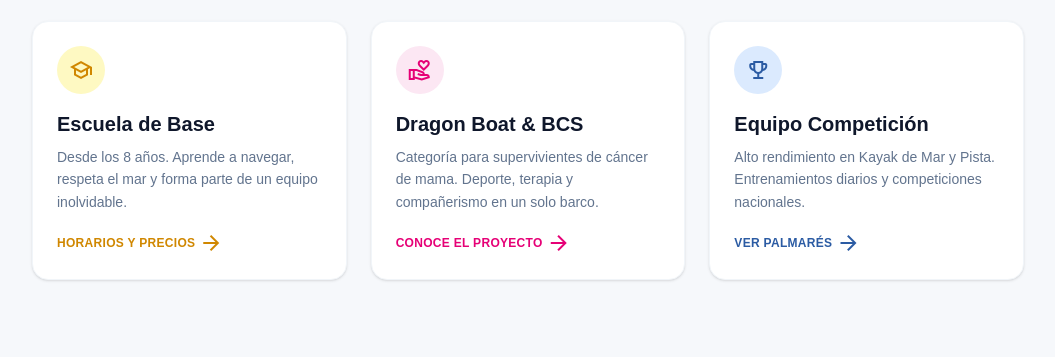
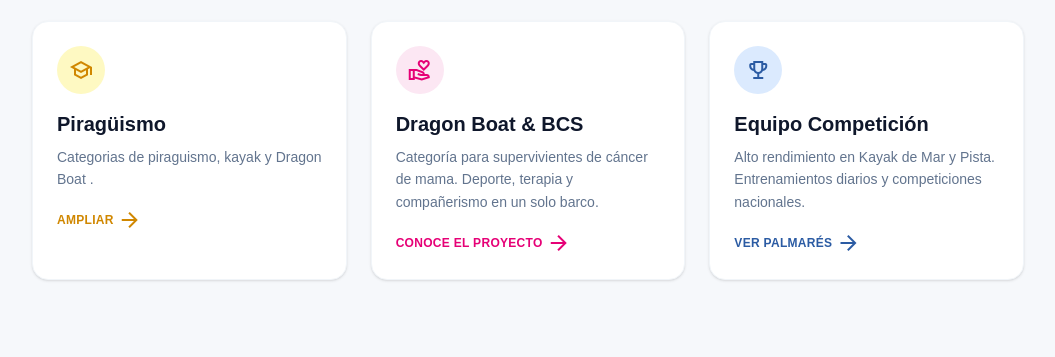
Before and after one commit to GuillermoNavarro/club-piraguismo, a website: page index.html in a window 1280 px wide. Shown: the part 1097-1454 px from the top of the page, without its empty margins (112-1167 px from the left). Drawn offline with nearby package versions, Linux system fonts and the light colour scheme.

Commit message:
cambio en textos

```diff
--- a/index.html
+++ b/index.html
@@ -221,13 +221,13 @@
                             class="w-12 h-12 bg-yellow-100 dark:bg-yellow-900/30 rounded-xl flex items-center justify-center text-yellow-600 dark:text-yellow-400 mb-4 group-hover:scale-110 transition-transform">
                             <span class="material-symbols-outlined text-3xl">school</span>
                         </div>
-                        <h3 class="text-xl font-bold text-slate-900 dark:text-white mb-2">Escuela de Base</h3>
+                        <h3 class="text-xl font-bold text-slate-900 dark:text-white mb-2">Piragüismo</h3>
                         <p class="text-sm text-slate-500 dark:text-slate-400 leading-relaxed mb-4">
-                            Desde los 8 años. Aprende a navegar, respeta el mar y forma parte de un equipo inolvidable.
+                           Categorias de piraguismo, kayak y Dragon Boat .
                         </p>
                         <a href="#"
                             class="inline-flex items-center text-xs font-bold text-yellow-600 hover:text-yellow-700 uppercase tracking-wide">
-                            Horarios y Precios <span class="material-symbols-outlined text-sm ml-1">arrow_forward</span>
+                            Ampliar <span class="material-symbols-outlined text-sm ml-1">arrow_forward</span>
                         </a>
                     </div>
 
```
